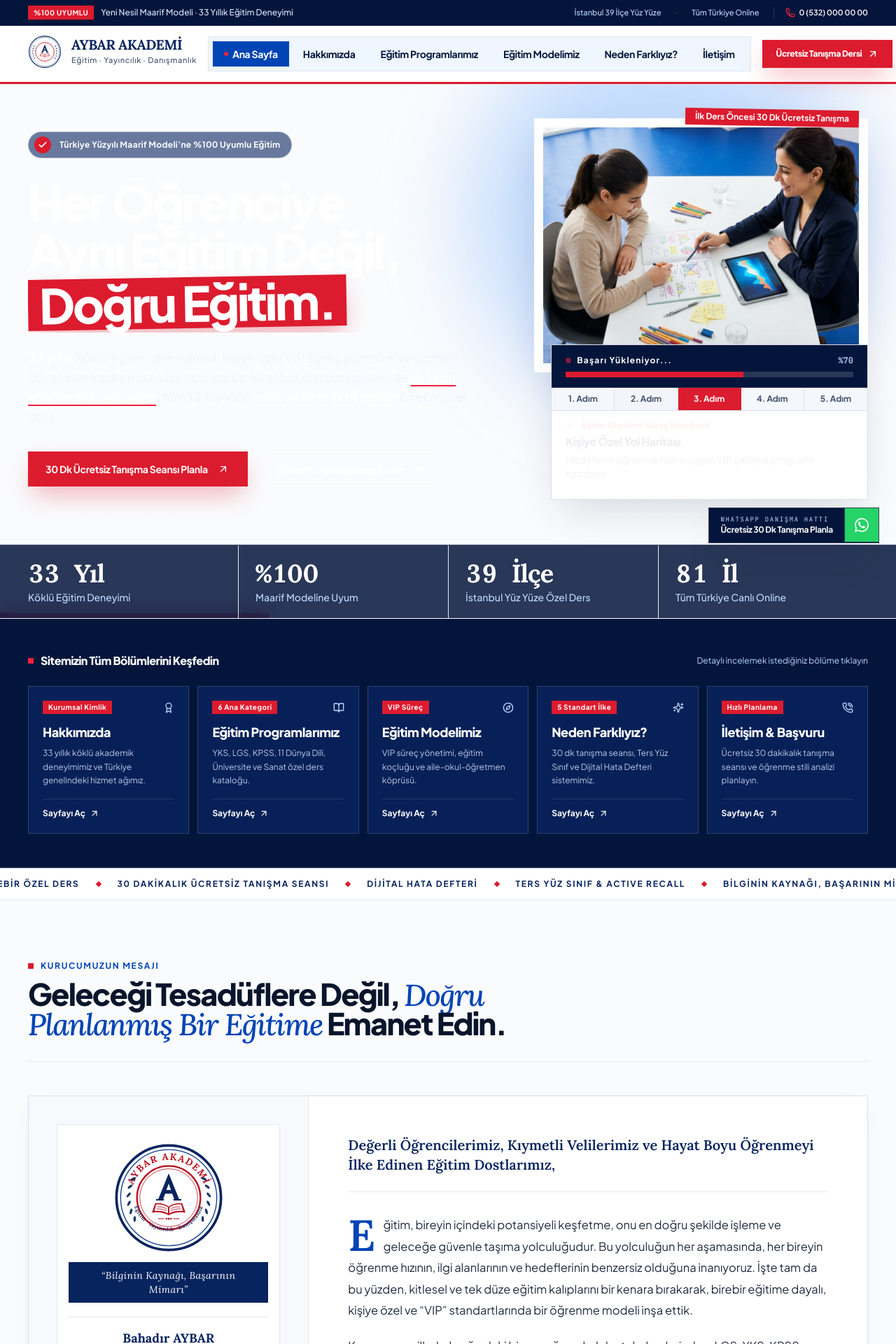
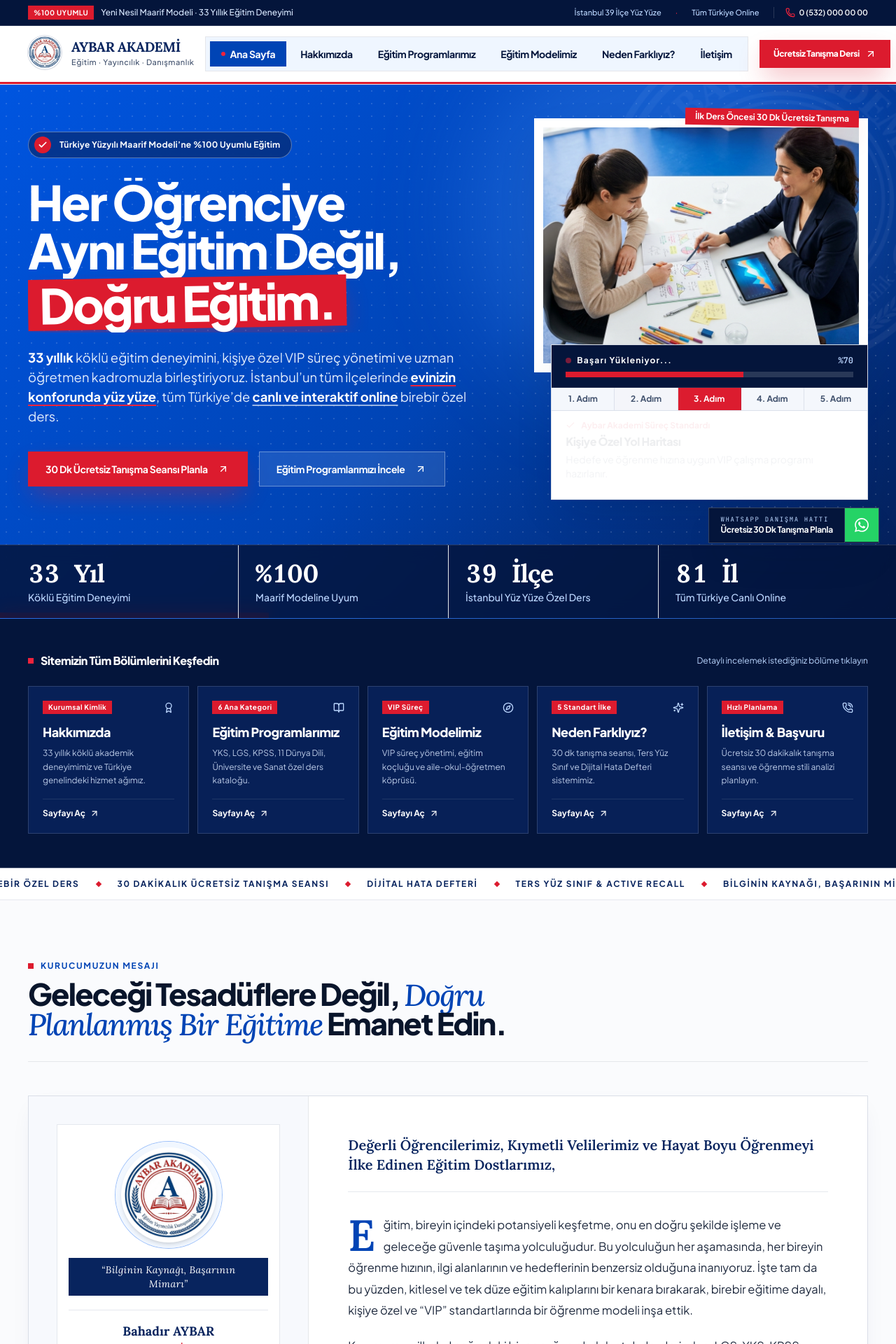
Before and after one commit to erog1u/aybar-akademi, a Next.js app: page / in a window 1280 px wide. Shown: the top 1920 px of the page at 70% size. Built offline with nearby package versions, Linux system fonts and the light colour scheme.

Commit message:
fix: studio-hero solid cobalt gradient background and circular official crest medallion

```diff
--- a/src/app/egitim-modelimiz/page.tsx
+++ b/src/app/egitim-modelimiz/page.tsx
@@ -20,7 +20,7 @@ export default function EgitimModelimizPage() {
   return (
     <div className="bg-paper text-ink overflow-x-clip">
       {/* 1. Cobalt Studio Hero */}
-      <section className="relative bg-gradient-to-br from-[#0055E0] via-cobalt-700 to-cobalt-950 halftone-cobalt text-white border-b border-white/15 overflow-hidden">
+      <section className="relative studio-hero text-white border-b border-white/15 overflow-hidden">
         <div
           aria-hidden="true"
           className="pointer-events-none absolute -right-20 -bottom-20 text-white/[0.06]"
--- a/src/app/egitim-programlarimiz/page.tsx
+++ b/src/app/egitim-programlarimiz/page.tsx
@@ -11,7 +11,7 @@ export default function EgitimProgramlarimizPage() {
   return (
     <div className="bg-paper text-ink overflow-x-clip">
       {/* Cobalt Studio Hero */}
-      <section className="relative bg-gradient-to-br from-[#0055E0] via-cobalt-700 to-cobalt-950 halftone-cobalt text-white border-b border-white/15 overflow-hidden">
+      <section className="relative studio-hero text-white border-b border-white/15 overflow-hidden">
         <div
           aria-hidden="true"
           className="pointer-events-none absolute -right-20 -bottom-20 text-white/[0.06]"
--- a/src/app/globals.css
+++ b/src/app/globals.css
@@ -28,13 +28,19 @@
   }
 }
 
-/* Re-enable pointer events inside preview studio iframes */
-.preview-studio iframe {
-  pointer-events: auto !important;
+@layer components {
+  /* Multi-layer Royal Cobalt Studio Hero: solid fallback + halftone dots + deep studio gradient */
+  .studio-hero {
+    background-color: #0044b5;
+    background-image:
+      radial-gradient(rgba(255, 255, 255, 0.14) 1.35px, transparent 1.35px),
+      linear-gradient(135deg, #0055e0 0%, #0044b5 52%, #051d52 100%);
+    background-size: 18px 18px, 100% 100%;
   }
 
-/* Studio Halftone & Subtle Architectural Grid Surfaces */
+  /* Halftone dot overlay that preserves bg-cobalt-* utility background-color */
   .halftone-cobalt {
+    background-color: #0044b5;
     background-image: radial-gradient(rgba(255, 255, 255, 0.14) 1.35px, transparent 1.35px);
     background-size: 18px 18px;
   }
@@ -42,6 +48,12 @@
   .halftone-light {
     background-image: radial-gradient(rgba(0, 68, 181, 0.1) 1.25px, transparent 1.25px);
     background-size: 20px 20px;
+  }
+}
+
+/* Re-enable pointer events inside preview studio iframes */
+.preview-studio iframe {
+  pointer-events: auto !important;
 }
 
 /* Editorial Drop Cap for Founder's Message */
--- a/src/app/hakkimizda/page.tsx
+++ b/src/app/hakkimizda/page.tsx
@@ -21,7 +21,7 @@ export default function HakkimizdaPage() {
   return (
     <div className="bg-paper text-ink overflow-x-clip">
       {/* 1. Cobalt Studio Hero */}
-      <section className="relative bg-gradient-to-br from-[#0055E0] via-cobalt-700 to-cobalt-950 halftone-cobalt text-white border-b border-white/15 overflow-hidden">
+      <section className="relative studio-hero text-white border-b border-white/15 overflow-hidden">
         <div
           aria-hidden="true"
           className="pointer-events-none absolute -right-20 -bottom-20 text-white/[0.06]"
--- a/src/app/iletisim/page.tsx
+++ b/src/app/iletisim/page.tsx
@@ -33,7 +33,7 @@ export default function IletisimPage() {
   return (
     <div className="bg-paper text-ink overflow-x-clip">
       {/* Cobalt Studio Hero */}
-      <section className="relative bg-gradient-to-br from-[#0055E0] via-cobalt-700 to-cobalt-950 halftone-cobalt text-white border-b border-white/15 overflow-hidden">
+      <section className="relative studio-hero text-white border-b border-white/15 overflow-hidden">
         <div
           aria-hidden="true"
           className="pointer-events-none absolute -right-20 -bottom-20 text-white/[0.06]"
--- a/src/app/neden-farkliyiz/page.tsx
+++ b/src/app/neden-farkliyiz/page.tsx
@@ -32,7 +32,7 @@ export default function NedenFarkliyizPage() {
   return (
     <div className="bg-paper text-ink overflow-x-clip">
       {/* 1. Cobalt Studio Hero */}
-      <section className="relative bg-gradient-to-br from-[#0055E0] via-cobalt-700 to-cobalt-950 halftone-cobalt text-white border-b border-white/15 overflow-hidden">
+      <section className="relative studio-hero text-white border-b border-white/15 overflow-hidden">
         <div
           aria-hidden="true"
           className="pointer-events-none absolute -right-20 -bottom-20 text-white/[0.06]"
--- a/src/app/page.tsx
+++ b/src/app/page.tsx
@@ -203,7 +203,7 @@ export default function HomePage() {
       {/* =================================================================== */}
       <section
         ref={heroRef}
-        className="relative bg-gradient-to-br from-[#0055E0] via-cobalt-700 to-[#062466] halftone-cobalt text-white border-b border-white/15 overflow-hidden"
+        className="relative studio-hero text-white border-b border-white/15 overflow-hidden"
       >
         {/* Subtle Vector Crest Architectural Watermark */}
         <div
--- a/src/components/brand/AybarCrest.tsx
+++ b/src/components/brand/AybarCrest.tsx
@@ -1,229 +1,50 @@
 "use client";
 
-import React, { useId } from "react";
+import React from "react";
 import { siteConfig } from "@/config/site";
 
+/**
+ * Gerçek Aybar Akademi dairesel armasını (siteConfig.logos.emblem)
+ * dikdörtgen kutu görüntüsü olmadan, dairesel madalyon çerçeve ve
+ * kurumsal tipografi sistemiyle sayfaya entegre eder.
+ */
 export function AybarCrestEmblem({
   variant = "light",
   className = "h-12 w-12",
-  compact = false,
 }: {
   variant?: "light" | "dark" | "watermark";
   className?: string;
   compact?: boolean;
 }) {
-  const uid = useId().replace(/:/g, "");
-  const topArcId = `aybar-top-${uid}`;
-  const bottomArcId = `aybar-bot-${uid}`;
-
-  const navy =
-    variant === "dark"
-      ? "#FFFFFF"
-      : variant === "watermark"
-      ? "currentColor"
-      : "#08245E";
-
-  const secondaryRing =
-    variant === "dark"
-      ? "rgba(188, 215, 255, 0.75)"
-      : variant === "watermark"
-      ? "currentColor"
-      : "#0F3D8A";
-
-  const crimson =
-    variant === "dark"
-      ? "#FF2E43"
-      : variant === "watermark"
-      ? "currentColor"
-      : "#B81424";
-
-  const sealFill =
-    variant === "dark"
-      ? "rgba(8, 36, 94, 0.55)"
-      : variant === "watermark"
-      ? "none"
-      : "#FFFFFF";
-
-  // Helper to generate symmetrical laurel leaf pairs along left & right arcs
-  const leafAngles = [148, 160, 172, 184, 196, 208];
+  if (variant === "watermark") {
+    return (
+      <div
+        aria-hidden="true"
+        className={`rounded-full overflow-hidden select-none pointer-events-none opacity-[0.07] mix-blend-screen ${className}`}
+      >
+        <img
+          src={siteConfig.logos.emblem}
+          alt=""
+          className="w-full h-full object-contain rounded-full invert grayscale"
+        />
+      </div>
+    );
+  }
 
   return (
-    <svg
-      viewBox="0 0 240 240"
-      fill="none"
-      xmlns="http://www.w3.org/2000/svg"
-      className={className}
-      aria-label={siteConfig.name}
+    <div
+      className={`relative inline-flex items-center justify-center rounded-full shrink-0 overflow-hidden ${
+        variant === "dark"
+          ? "bg-white p-[2px] ring-4 ring-white/15 shadow-lg"
+          : "bg-white p-[1px] ring-1 ring-cobalt-900/15 shadow-sm"
+      } ${className}`}
     >
-      <defs>
-        {/* Upper arc for AYBAR AKADEMİ */}
-        <path
-          id={topArcId}
-          d="M 39,120 A 81,81 0 1,1 201,120"
-          fill="none"
-        />
-        {/* Lower arc for Eğitim Yayıncılık Danışmanlık */}
-        <path
-          id={bottomArcId}
-          d="M 43,126 A 78,78 0 0,0 197,126"
-          fill="none"
-        />
-      </defs>
-
-      {/* Outer Medallion Disc */}
-      <circle
-        cx="120"
-        cy="120"
-        r="112"
-        fill={sealFill}
-        stroke={navy}
-        strokeWidth="5.5"
+      <img
+        src={siteConfig.logos.emblem}
+        alt={siteConfig.name}
+        className="w-full h-full object-contain rounded-full"
       />
-      <circle
-        cx="120"
-        cy="120"
-        r="103"
-        stroke={secondaryRing}
-        strokeWidth="2"
-      />
-
-      {/* Inner Crimson Double Ring */}
-      <circle
-        cx="120"
-        cy="120"
-        r="68"
-        stroke={crimson}
-        strokeWidth="3.5"
-      />
-      <circle
-        cx="120"
-        cy="120"
-        r="62"
-        stroke={crimson}
-        strokeWidth="1.4"
-        strokeOpacity="0.85"
-      />
-
-      {/* Curved Arc Typography (Hidden in ultra-small navbar compact mode for crispness) */}
-      {!compact && (
-        <>
-          <text
-            fill={crimson}
-            fontFamily="Lora, Georgia, serif"
-            fontWeight="700"
-            fontSize="20.5"
-            letterSpacing="2.2"
-          >
-            <textPath
-              href={`#${topArcId}`}
-              startOffset="50%"
-              textAnchor="middle"
-            >
-              AYBAR AKADEMİ
-            </textPath>
-          </text>
-
-          <text
-            fill={navy}
-            fontFamily="Lora, Georgia, serif"
-            fontWeight="600"
-            fontSize="11.2"
-            letterSpacing="0.7"
-          >
-            <textPath
-              href={`#${bottomArcId}`}
-              startOffset="50%"
-              textAnchor="middle"
-            >
-              Eğitim · Yayıncılık · Danışmanlık
-            </textPath>
-          </text>
-        </>
-      )}
-
-      {/* Left & Right Laurel Wreath Accents */}
-      {leafAngles.map((deg, idx) => {
-        const radL = (deg * Math.PI) / 180;
-        const lx = 120 + 86 * Math.cos(radL);
-        const ly = 120 + 86 * Math.sin(radL);
-
-        const radR = ((360 - deg + 180) * Math.PI) / 180;
-        const rx = 120 - 86 * Math.cos(radL);
-        const ry = ly;
-        void radR;
-
-        return (
-          <g key={idx} fill={navy} opacity={variant === "watermark" ? 0.6 : 0.92}>
-            <ellipse
-              cx={lx}
-              cy={ly}
-              rx="6.2"
-              ry="2.6"
-              transform={`rotate(${deg - 55} ${lx} ${ly})`}
-            />
-            <ellipse
-              cx={rx}
-              cy={ry}
-              rx="6.2"
-              ry="2.6"
-              transform={`rotate(${-(deg - 55)} ${rx} ${ry})`}
-            />
-          </g>
-        );
-      })}
-
-      {/* Central Scholarly Monogram "A" */}
-      <g>
-        {/* Classic Serif "A" */}
-        <path
-          d="M120 68 L97 125 H107.5 L112.5 111.5 H127.5 L132.5 125 H143 L120 68 Z M115.2 103.5 L120 89.5 L124.8 103.5 H115.2 Z"
-          fill={navy}
-        />
-        {/* Serif Foot Bars of "A" */}
-        <rect x="93" y="123" width="17" height="3" fill={navy} />
-        <rect x="130" y="123" width="17" height="3" fill={navy} />
-      </g>
-
-      {/* Open Academic Book Below "A" */}
-      <g transform="translate(0, 3)">
-        {/* Outer Crimson Book Cover */}
-        <path
-          d="M84 149 L91 129 C103 128 113 131 120 136 C127 131 137 128 149 129 L156 149 C142 147 129 149 120 155 C111 149 98 147 84 149 Z"
-          fill={crimson}
-        />
-        {/* Inner Left & Right Pages */}
-        <path
-          d="M93 131.5 C103 130.5 112 133 118.5 137.5 V150.5 C111 146 101 144.5 89.5 145.5 L93 131.5 Z"
-          fill={variant === "dark" ? "#08245E" : "#FFFFFF"}
-        />
-        <path
-          d="M147 131.5 C137 130.5 128 133 121.5 137.5 V150.5 C129 146 139 144.5 150.5 145.5 L147 131.5 Z"
-          fill={variant === "dark" ? "#08245E" : "#FFFFFF"}
-        />
-        {/* Subtle Page Lines */}
-        <path
-          d="M96 136.5 C103 136 110 137.5 115 140.5 M94.5 141 C102 140.5 109 142 115 144.8"
-          stroke={crimson}
-          strokeWidth="1.3"
-          strokeLinecap="round"
-        />
-        <path
-          d="M144 136.5 C137 136 130 137.5 125 140.5 M145.5 141 C138 140.5 131 142 125 144.8"
-          stroke={crimson}
-          strokeWidth="1.3"
-          strokeLinecap="round"
-        />
-      </g>
-
-      {/* Ornamental Divider (— ••• —) */}
-      <g fill={crimson} stroke={crimson}>
-        <line x1="97" y1="165" x2="110" y2="165" strokeWidth="1.6" />
-        <circle cx="115" cy="165" r="1.8" stroke="none" />
-        <circle cx="120" cy="165" r="2.4" stroke="none" />
-        <circle cx="125" cy="165" r="1.8" stroke="none" />
-        <line x1="130" y1="165" x2="143" y2="165" strokeWidth="1.6" />
-      </g>
-    </svg>
+    </div>
   );
 }
 
@@ -234,23 +55,22 @@ export function AybarBrandLockup({
 }) {
   return (
     <div className="inline-flex items-center gap-3.5 select-none">
-      <div className="relative shrink-0 transition-transform duration-300 group-hover:scale-105">
+      <div className="transition-transform duration-300 group-hover:scale-105">
         <AybarCrestEmblem
           variant={variant}
-          compact
           className="h-11 w-11 sm:h-12 sm:w-12"
         />
       </div>
       <div className="flex flex-col">
         <span
-          className={`font-serif font-bold text-lg sm:text-[1.24rem] tracking-tight leading-none ${
+          className={`font-serif font-bold text-lg sm:text-[1.22rem] tracking-tight leading-none ${
             variant === "dark" ? "text-white" : "text-cobalt-900"
           }`}
         >
           {siteConfig.name}
         </span>
         <span
-          className={`text-[11px] font-medium tracking-[0.06em] mt-1 ${
+          className={`text-[11px] font-medium tracking-[0.05em] mt-1 ${
             variant === "dark" ? "text-cobalt-200" : "text-ink-muted"
           }`}
         >
@@ -269,16 +89,31 @@ export function AybarInstitutionalSeal({
   className?: string;
 }) {
   return (
-    <div className={`inline-flex flex-col items-center text-center ${className}`}>
-      <AybarCrestEmblem
-        variant={variant}
-        className="h-36 w-36 sm:h-40 sm:w-40"
-      />
-      {/* Integrated Architectural Ribbon Banner */}
+    <div
+      className={`inline-flex flex-col items-center text-center ${className}`}
+    >
+      {/* Dairesel Çift Halkalı Kurumsal Madalyon */}
       <div
-        className={`mt-3 px-5 py-2 border font-serif italic text-xs sm:text-sm tracking-wide ${
+        className={`relative rounded-full p-2 ${
           variant === "dark"
-            ? "bg-cobalt-900/90 border-cobalt-400/35 text-cobalt-100"
+            ? "bg-white/10 ring-1 ring-white/25"
+            : "bg-cobalt-50/80 ring-1 ring-cobalt-900/12"
+        }`}
+      >
+        <div className="rounded-full bg-white p-1 shadow-md">
+          <img
+            src={siteConfig.logos.emblem}
+            alt={siteConfig.name}
+            className="h-28 w-28 sm:h-32 sm:w-32 object-contain rounded-full"
+          />
+        </div>
+      </div>
+
+      {/* Entegre Kurumsal Slogan Bandı */}
+      <div
+        className={`mt-3.5 px-4 py-1.5 border font-serif italic text-xs sm:text-sm tracking-wide ${
+          variant === "dark"
+            ? "bg-cobalt-900/90 border-white/20 text-cobalt-100"
             : "bg-cobalt-900 border-cobalt-900 text-white"
         }`}
       >
```
Lines whose indentation alone changed are shown as unchanged.
